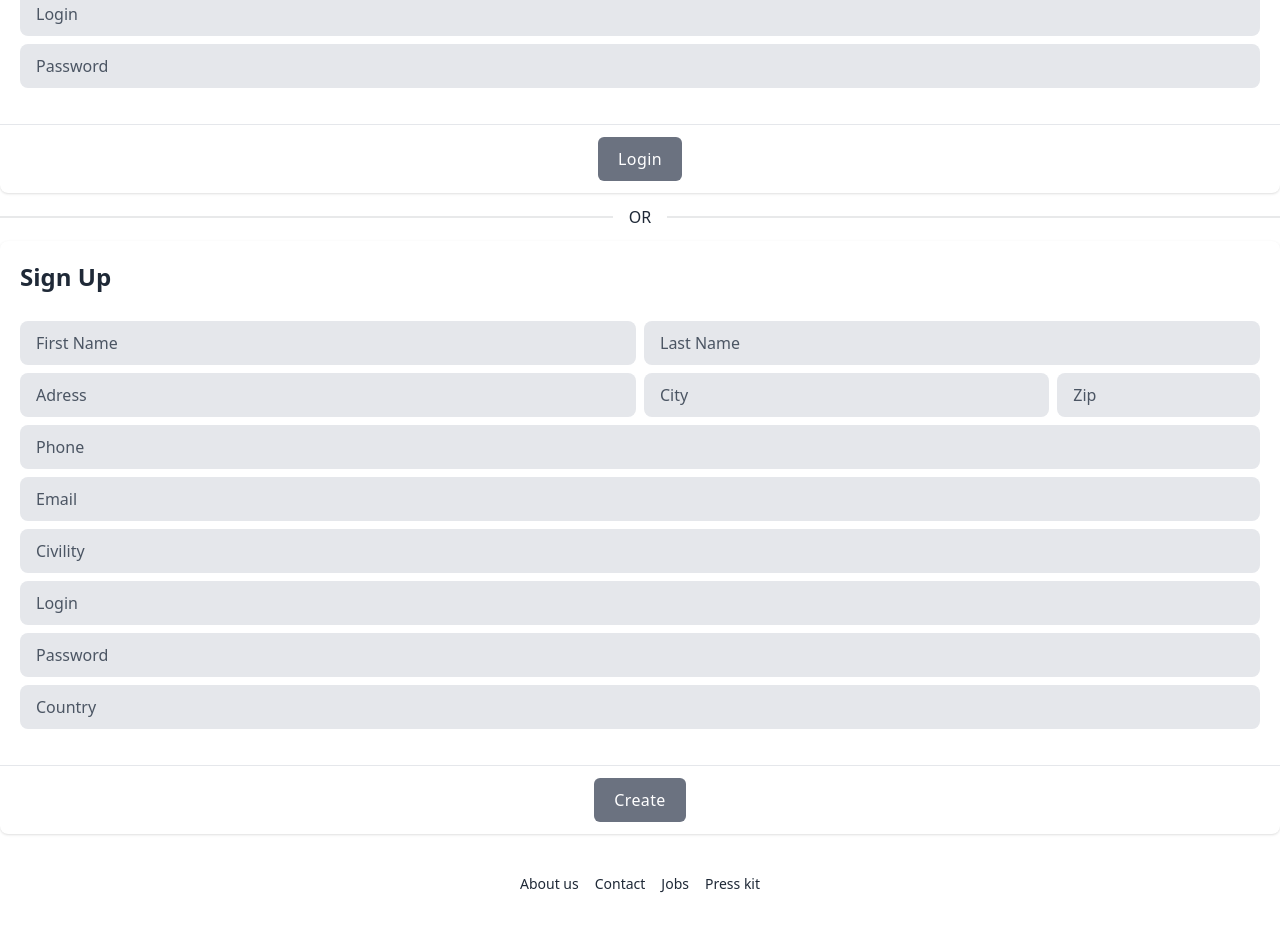
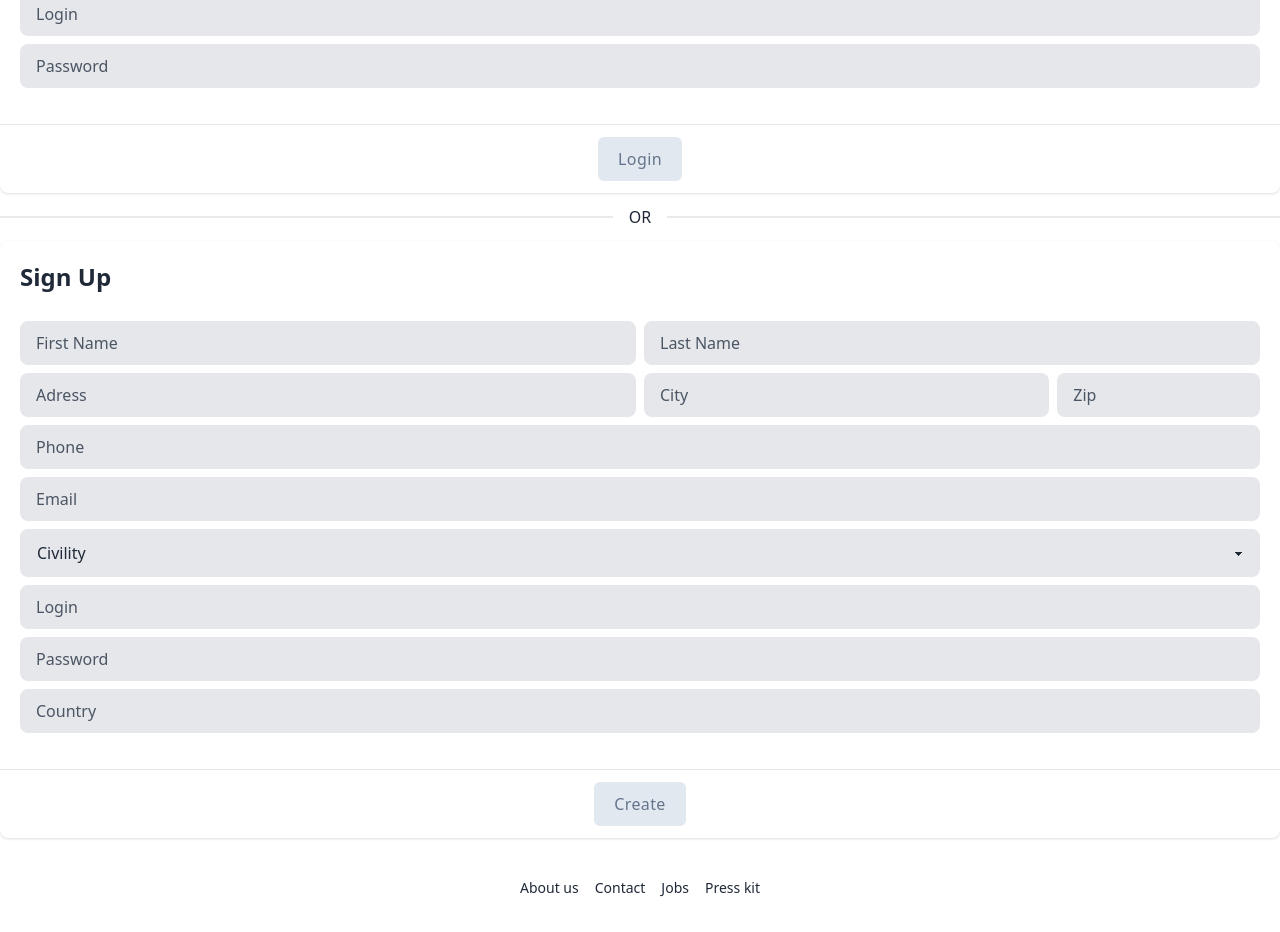
Before and after one commit to WEB-CNAM-2A/tp02_aydin_isamettin, an Angular app in the folder tp02_aydin_isamettin/: page /formulaire in a window 1280 px wide. Shown: the part 220-1152 px from the top of the page. Built offline with nearby package versions, Linux system fonts and the light colour scheme.

Commit message:
feat: added basic html form check

```diff
--- a/tp02_aydin_isamettin/src/app/formulaire/formulaire.component.html
+++ b/tp02_aydin_isamettin/src/app/formulaire/formulaire.component.html
@@ -5,24 +5,28 @@
         <h1 class="text-2xl font-semibold">Login</h1>
       </div>
     </div>
+    <form #loginForm="ngForm">
       <div class="px-5 pb-5">
-      <input placeholder="Login"
+        <input placeholder="Login" type="text" name="login" required
           class=" text-black placeholder-gray-600 w-full px-4 py-2.5 mt-2 text-base   transition duration-500 ease-in-out transform border-transparent rounded-lg bg-gray-200  focus:border-gray-500 focus:bg-white dark:focus:bg-white focus:outline-none focus:shadow-outline focus:ring-2 ring-offset-current ring-offset-2 ring-gray-400">
-      <input placeholder="Password" type="password"
+        <input placeholder="Password" type="password" name="password" required
           class=" text-black placeholder-gray-600 w-full px-4 py-2.5 mt-2 text-base   transition duration-500 ease-in-out transform border-transparent rounded-lg bg-gray-200  focus:border-gray-500 focus:bg-white dark:focus:bg-white focus:outline-none focus:shadow-outline focus:ring-2 ring-offset-current ring-offset-2 ring-gray-400">
       </div>
       <hr class="mt-4">
       <div class="flex justify-center p-3">
         <div class="flex-initial">
-        <button type="button" (click)="sendParent()"
-          class="flex items-center px-5 py-2.5 font-medium tracking-wide text-white capitalize   bg-gray-500 rounded-md hover:bg-gray-800  focus:outline-none focus:bg-gray-900  transition duration-300 transform active:scale-95 ease-in-out">
+          <button type="button" class="flex items-center px-5 py-2.5 font-medium tracking-wide text-white capitalize   bg-gray-500 rounded-md hover:bg-gray-800  focus:outline-none focus:bg-gray-900  transition duration-300 transform active:scale-95 ease-in-out
+            disabled:bg-slate-200 disabled:text-slate-500 disabled:border-slate-200 disabled:shadow-none" disabled>
             Login
           </button>
         </div>
       </div>
+    </form>
   </div>
 </div>
+
 <div class="divider">OR</div>
+
 <div>
   <div class="bg-white rounded-lg shadow">
     <div class="flex">
@@ -30,49 +34,59 @@
         <h1 class="text-2xl font-semibold">Sign Up</h1>
       </div>
     </div>
+    <form #signupForm="ngForm">
       <div class="px-5 pb-5">
         <div class="flex">
           <div class="flex-1 pr-1">
-          <input placeholder="First Name" [(ngModel)]="nom"
+            <input placeholder="First Name" [(ngModel)]="nom" type="text" name="nom" required
               class=" text-black placeholder-gray-600 w-full px-4 py-2.5 mt-2 text-base   transition duration-500 ease-in-out transform border-transparent rounded-lg bg-gray-200  focus:border-gray-500 focus:bg-white dark:focus:bg-white focus:outline-none focus:shadow-outline focus:ring-2 ring-offset-current ring-offset-2 ring-gray-400">
           </div>
           <div class="flex-1 pl-1">
-          <input placeholder="Last Name" [(ngModel)]="prenom"
+            <input placeholder="Last Name" [(ngModel)]="prenom" type="text" name="prenom" required
               class=" text-black placeholder-gray-600 w-full px-4 py-2.5 mt-2 text-base   transition duration-500 ease-in-out transform border-transparent rounded-lg bg-gray-200  focus:border-gray-500 focus:bg-white dark:focus:bg-white focus:outline-none focus:shadow-outline focus:ring-2 ring-offset-current ring-offset-2 ring-gray-400">
           </div>
         </div>
         <div class="flex">
-        <div class="flex-grow w-3/6 pr-1"><input placeholder="Adress" [(ngModel)]="adresse"
+          <div class="flex-grow w-3/6 pr-1"><input placeholder="Adress" [(ngModel)]="adresse" type="text" name="adresse"
+              required
               class=" text-black placeholder-gray-600 w-full px-4 py-2.5 mt-2 text-base   transition duration-500 ease-in-out transform border-transparent rounded-lg bg-gray-200  focus:border-gray-500 focus:bg-white dark:focus:bg-white focus:outline-none focus:shadow-outline focus:ring-2 ring-offset-current ring-offset-2 ring-gray-400">
           </div>
-        <div class="flex-grow w-2/6 pl-1 pr-1"><input placeholder="City" [(ngModel)]="ville"
+          <div class="flex-grow w-2/6 pl-1 pr-1"><input placeholder="City" [(ngModel)]="ville" type="text" name="ville"
+              required
               class=" text-black placeholder-gray-600 w-full px-4 py-2.5 mt-2 text-base   transition duration-500 ease-in-out transform border-transparent rounded-lg bg-gray-200  focus:border-gray-500 focus:bg-white dark:focus:bg-white focus:outline-none focus:shadow-outline focus:ring-2 ring-offset-current ring-offset-2 ring-gray-400">
           </div>
-        <div class="flex-grow w-1/6 pl-1"><input placeholder="Zip" [(ngModel)]="codePostal"
+          <div class="flex-grow w-1/6 pl-1"><input placeholder="Zip" [(ngModel)]="codePostal" type="number"
+              name="codePostal" required
               class=" text-black placeholder-gray-600 w-full px-4 py-2.5 mt-2 text-base   transition duration-500 ease-in-out transform border-transparent rounded-lg bg-gray-200  focus:border-gray-500 focus:bg-white dark:focus:bg-white focus:outline-none focus:shadow-outline focus:ring-2 ring-offset-current ring-offset-2 ring-gray-400">
           </div>
         </div>
-      <input placeholder="Phone" [(ngModel)]="telephone"
+        <input placeholder="Phone" [(ngModel)]="telephone" type="number" name="telephone" required
           class=" text-black placeholder-gray-600 w-full px-4 py-2.5 mt-2 text-base   transition duration-500 ease-in-out transform border-transparent rounded-lg bg-gray-200  focus:border-gray-500 focus:bg-white dark:focus:bg-white focus:outline-none focus:shadow-outline focus:ring-2 ring-offset-current ring-offset-2 ring-gray-400">
-      <input placeholder="Email" [(ngModel)]="email"
+        <input placeholder="Email" [(ngModel)]="email" type="email" name="email" required
           class=" text-black placeholder-gray-600 w-full px-4 py-2.5 mt-2 text-base   transition duration-500 ease-in-out transform border-transparent rounded-lg bg-gray-200  focus:border-gray-500 focus:bg-white dark:focus:bg-white focus:outline-none focus:shadow-outline focus:ring-2 ring-offset-current ring-offset-2 ring-gray-400">
-      <input placeholder="Civility" [(ngModel)]="civilite"
+        <select [(ngModel)]="civilite" name="civilite" required
+          class="select w-full px-4 py-2.5 mt-2 text-base   transition duration-500 ease-in-out transform border-transparent rounded-lg bg-gray-200  focus:border-gray-500 focus:bg-white dark:focus:bg-white focus:outline-none focus:shadow-outline focus:ring-2 ring-offset-current ring-offset-2 ring-gray-400">
+          <option value="" disabled selected>Civility</option>
+          <option>Mr</option>
+          <option>Ms</option>
+        </select>
+        <input placeholder="Login" [(ngModel)]="login" type="text" name="login" required
           class=" text-black placeholder-gray-600 w-full px-4 py-2.5 mt-2 text-base   transition duration-500 ease-in-out transform border-transparent rounded-lg bg-gray-200  focus:border-gray-500 focus:bg-white dark:focus:bg-white focus:outline-none focus:shadow-outline focus:ring-2 ring-offset-current ring-offset-2 ring-gray-400">
-      <input placeholder="Login" [(ngModel)]="login"
+        <input placeholder="Password" type="password" type="password" [(ngModel)]="password" name="password" required
           class=" text-black placeholder-gray-600 w-full px-4 py-2.5 mt-2 text-base   transition duration-500 ease-in-out transform border-transparent rounded-lg bg-gray-200  focus:border-gray-500 focus:bg-white dark:focus:bg-white focus:outline-none focus:shadow-outline focus:ring-2 ring-offset-current ring-offset-2 ring-gray-400">
-      <input placeholder="Password" type="password" [(ngModel)]="password"
-        class=" text-black placeholder-gray-600 w-full px-4 py-2.5 mt-2 text-base   transition duration-500 ease-in-out transform border-transparent rounded-lg bg-gray-200  focus:border-gray-500 focus:bg-white dark:focus:bg-white focus:outline-none focus:shadow-outline focus:ring-2 ring-offset-current ring-offset-2 ring-gray-400">
-      <input placeholder="Country" [(ngModel)]="pays"
+        <input placeholder="Country" [(ngModel)]="pays" type="text" name="pays" required
           class=" text-black placeholder-gray-600 w-full px-4 py-2.5 mt-2 text-base   transition duration-500 ease-in-out transform border-transparent rounded-lg bg-gray-200  focus:border-gray-500 focus:bg-white dark:focus:bg-white focus:outline-none focus:shadow-outline focus:ring-2 ring-offset-current ring-offset-2 ring-gray-400">
       </div>
       <hr class="mt-4">
       <div class="flex justify-center p-3">
         <div class="flex-initial">
-        <button type="button" (click)="sendParent()"
-          class="flex items-center px-5 py-2.5 font-medium tracking-wide text-white capitalize   bg-gray-500 rounded-md hover:bg-gray-800  focus:outline-none focus:bg-gray-900  transition duration-300 transform active:scale-95 ease-in-out">
+          <button type="button" (click)="sendParent()" class="flex items-center px-5 py-2.5 font-medium tracking-wide text-white capitalize   bg-gray-500 rounded-md hover:bg-gray-800  focus:outline-none focus:bg-gray-900  transition duration-300 transform active:scale-95 ease-in-out
+          disabled:bg-slate-200 disabled:text-slate-500 disabled:border-slate-200 disabled:shadow-none"
+            [disabled]="!signupForm.valid">
             Create
           </button>
         </div>
       </div>
+    </form>
   </div>
 </div>
--- a/tp02_aydin_isamettin/src/app/formulaire/formulaire.component.ts
+++ b/tp02_aydin_isamettin/src/app/formulaire/formulaire.component.ts
@@ -1,10 +1,11 @@
 import { Component, EventEmitter, Output } from '@angular/core';
-import { FormsModule } from '@angular/forms';
+import { FormsModule, ReactiveFormsModule } from '@angular/forms';
+import { CommonModule } from '@angular/common';
 
 @Component({
   selector: 'app-formulaire',
   standalone: true,
-  imports: [FormsModule],
+  imports: [FormsModule, CommonModule, ReactiveFormsModule],
   templateUrl: './formulaire.component.html',
   styleUrl: './formulaire.component.css'
 })
```
Lines whose indentation alone changed are shown as unchanged.
